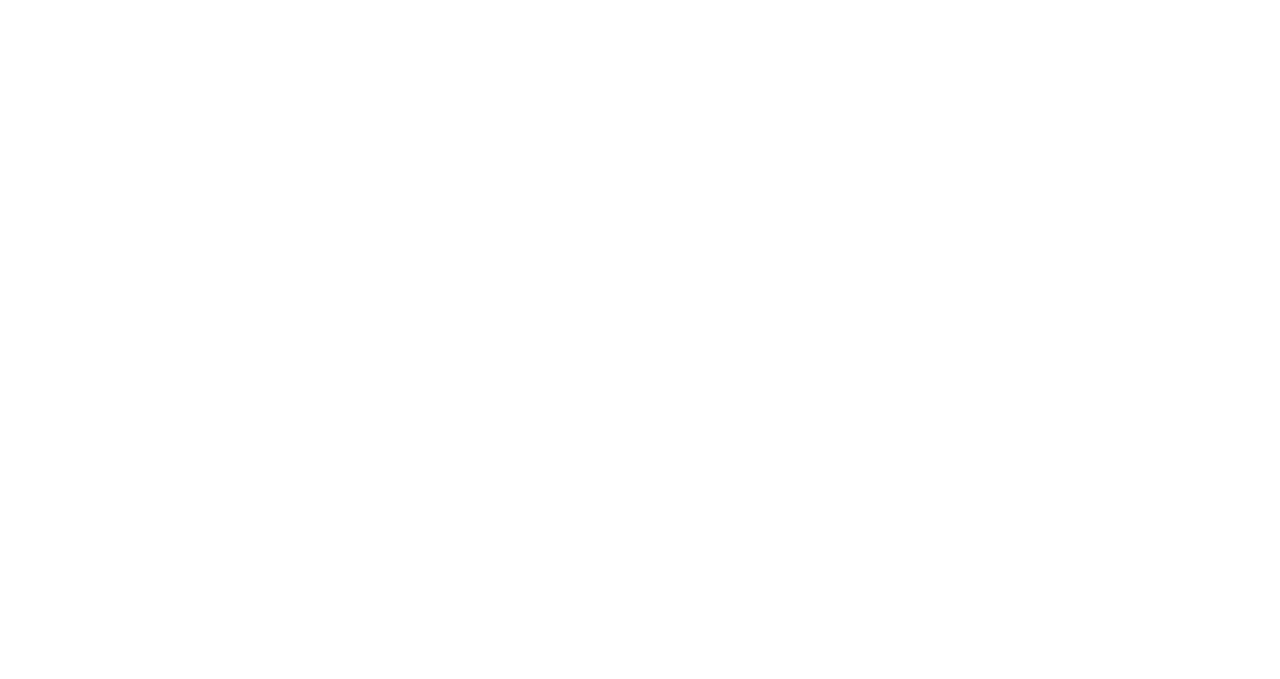
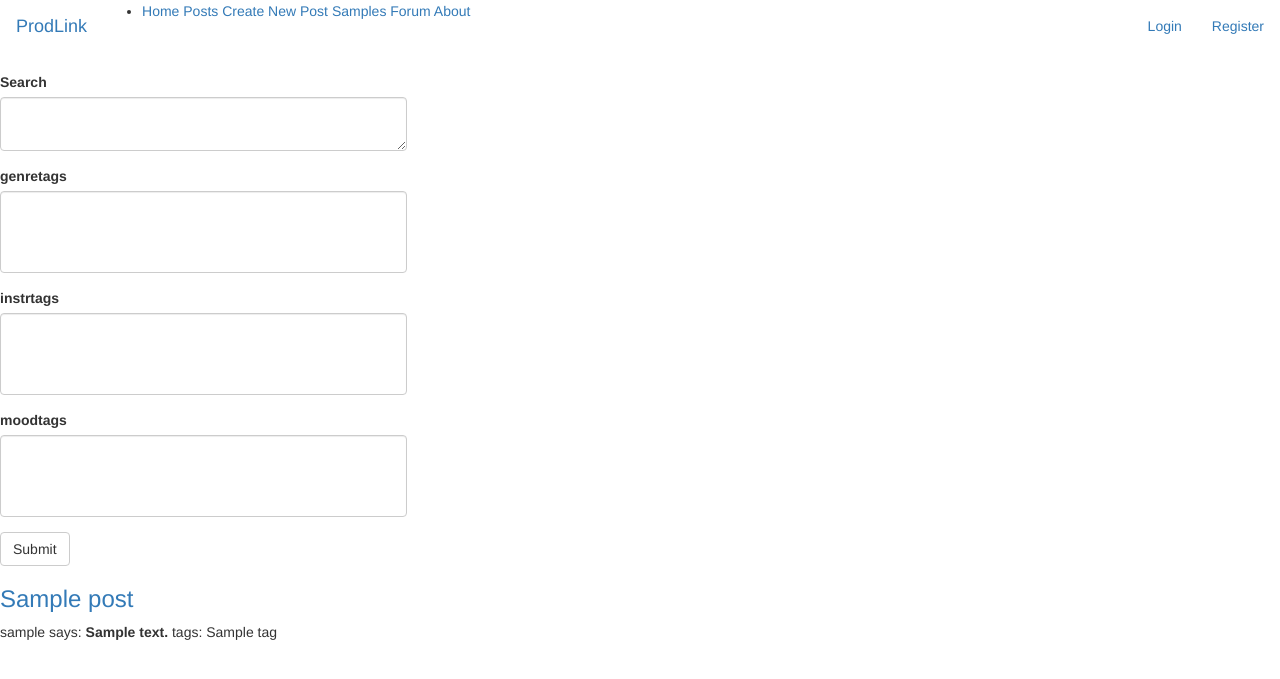
Before and after one commit to bensterbenk/ProdLink, a Flask app: page /samplesforum in a window 1280 px wide. Before the commit the part shown is empty. Shown: the top 679 px of the page. Run offline with Flask 3, Linux system fonts and the light colour scheme; tables that the repository leaves empty hold one stand-in row (values such as "Sample post"); lists and menus that the app fills with data are empty; some libraries are stand-ins or nearby versions.

Commit message:
Added basic search function in "samplesforum.html" very simple allows for filtering

```diff
--- a/app/forms.py
+++ b/app/forms.py
@@ -16,6 +16,13 @@ class PostForm(FlaskForm):
                                     render_kw={"multiple": "true"})
     moodtags = SelectMultipleField('moodtags', coerce=int, choices=[], validators=[DataRequired()],
                                     render_kw={"multiple": "true"})
+    submit = SubmitField('Submit')
+
+class SearchForm(FlaskForm):
+    title = TextAreaField('Search')
+    genretags = SelectMultipleField('genretags', coerce=int, choices=[], render_kw={"multiple": "true"})
+    instrtags = SelectMultipleField('instrtags', coerce=int, choices=[], render_kw={"multiple": "true"})
+    moodtags = SelectMultipleField('moodtags', coerce=int, choices=[], render_kw={"multiple": "true"})
     submit = SubmitField('Submit')
 
 
--- a/app/routes.py
+++ b/app/routes.py
@@ -2,7 +2,7 @@ import datetime
 from datetime import datetime
 from datetime import date
 from flask import Blueprint, render_template, flash, redirect, request, url_for
-from .forms import LoginForm, RegistrationForm, EmptyForm, PostForm
+from .forms import LoginForm, RegistrationForm, EmptyForm, PostForm, SearchForm
 from app import app, models
 from app import db
 from flask_login import current_user, login_user, login_required
@@ -102,9 +102,31 @@ def user(username):
     form = EmptyForm()
     return render_template('user.html', user=active_user, form=form)
 
-@app.route('/samplesforum')
+@app.route('/samplesforum', methods=['GET','POST'])
 def samples_forum():
-    return render_template('samplesforum.html')
+    form = SearchForm()
+    form.genretags.choices = [(a.id, a.name) for a in Tag.query.filter_by(tag_type='genre')]
+    form.instrtags.choices = [(a.id, a.name) for a in Tag.query.filter_by(tag_type='instr')]
+    form.moodtags.choices = [(a.id, a.name) for a in Tag.query.filter_by(tag_type='mood')]
+    posts_display = Post.query.all()
+    if form.validate_on_submit():
+        posts_display = []
+        search_text = form.title.data
+        tag_ids = form.genretags.data + form.moodtags.data + form.instrtags.data
+        if not isinstance(tag_ids, (list, tuple)):
+            tag_ids = [tag_ids]
+        all_posts = Post.query.all()
+        for post in all_posts:
+            this_user = User.query.filter_by(id=post.user_id)
+            this_user = this_user[0]
+            if search_text in post.title or search_text in post.body or search_text in this_user.username:
+                posts_display.append(post)
+            for tag in tag_ids:
+                if tag in post.tags:
+                    posts_display.append()
+
+
+    return render_template('samplesforum.html', form=form, posts=posts_display)
 @app.route('/post/<post_id>', methods=['GET', 'POST'])
 def post(post_id):
     tag_list = []
--- a/app/templates/base.html
+++ b/app/templates/base.html
@@ -10,6 +10,7 @@
                   <a class="nav-link" href="/index"> Home <span class="sr-only">(current)</span></a>
                   <a class="nav-link" href="/posts"> Posts </a>
                   <a class="nav-link" href="/newpost"> Create New Post </a>
+                  <a class="nav-link" href="/samplesforum"> Samples Forum </a>
                   <a class="nav-link" href="/about"> About </a>
               </li>
             </ul>
--- a/app/templates/samplesforum.html
+++ b/app/templates/samplesforum.html
@@ -1,10 +1,20 @@
-<!DOCTYPE html>
-<html lang="en">
-<head>
-    <meta charset="UTF-8">
-    <title>Samples Forum</title>
-</head>
-<body>
+{% extends "base.html" %}
+{% import 'bootstrap/wtf.html' as wtf %}
+{% block content %}
+    <div class="row">
+    <div class="col-md-4">
+        {{ wtf.quick_form(form) }}
+    </div>
+    </div>
+    {% for post in posts %}
 
-</body>
-</html>
+    <h3><a href="{{ url_for('post', post_id=post.id) }}">{{ post.title }}</a></h3>
+    <p>
+    {{ post.author.username }} says: <b>{{ post.body }}</b>
+        tags:
+        {% for tag in post.tags %}
+        {{ tag.name }}
+        {% endfor %}
+    </p>
+    {% endfor %}
+{% endblock %}
```
